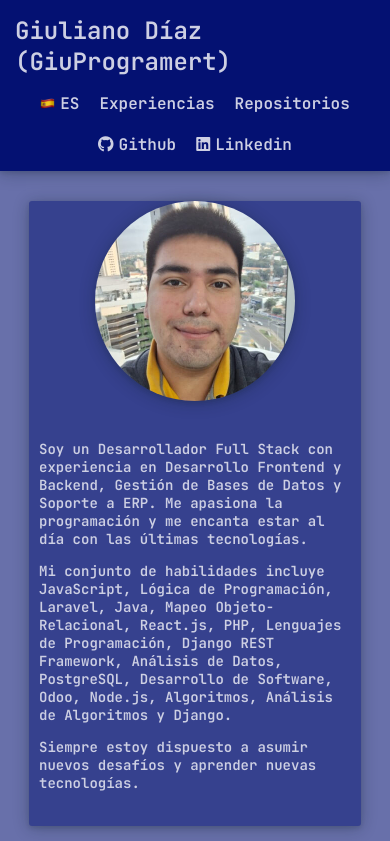
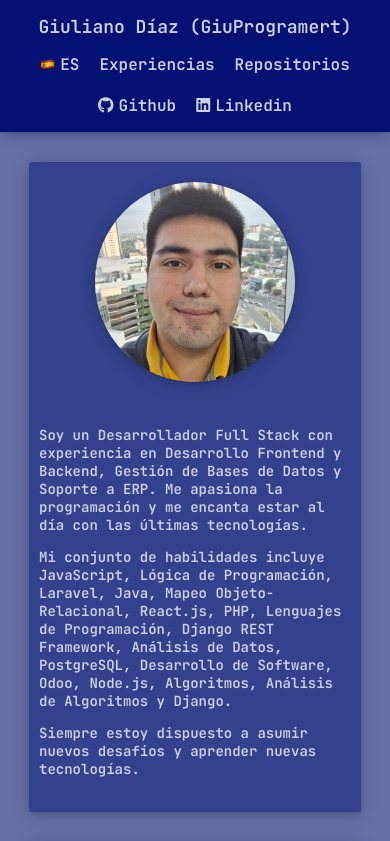
Before and after one commit to GiuProgramert/landing-page, a React (Vite) app: page / in a window 390 px wide. Shown: the top 841 px of the page. Built offline with nearby package versions, Linux system fonts and the light colour scheme; no server answers.

Commit message:
Fix phones paddings

```diff
--- a/src/assets/css/Navbar.css
+++ b/src/assets/css/Navbar.css
@@ -47,6 +47,7 @@
 
   .navbar-name {
     margin-top: 15px;
+    font-size: large;
   }
 
   .navbar-social {
@@ -58,3 +59,18 @@
     justify-content: center;
   }
 }
+
+@media(max-width: 320px) {
+  .navbar-name {
+    font-size: small;
+  }
+
+  .navbar-social {
+    gap: 20px;
+    padding: 0px;
+    font-size: 13px;
+    flex-wrap: wrap;
+    width: 260px;
+    justify-content: center;
+  }
+}
--- a/src/assets/css/Profile.css
+++ b/src/assets/css/Profile.css
@@ -26,7 +26,8 @@
   }
 
   .profile-photo {
-    padding: 0px;
+    padding: 5px;
+    padding-top: 20px;
   }
 
   .profile-photo img {
```
